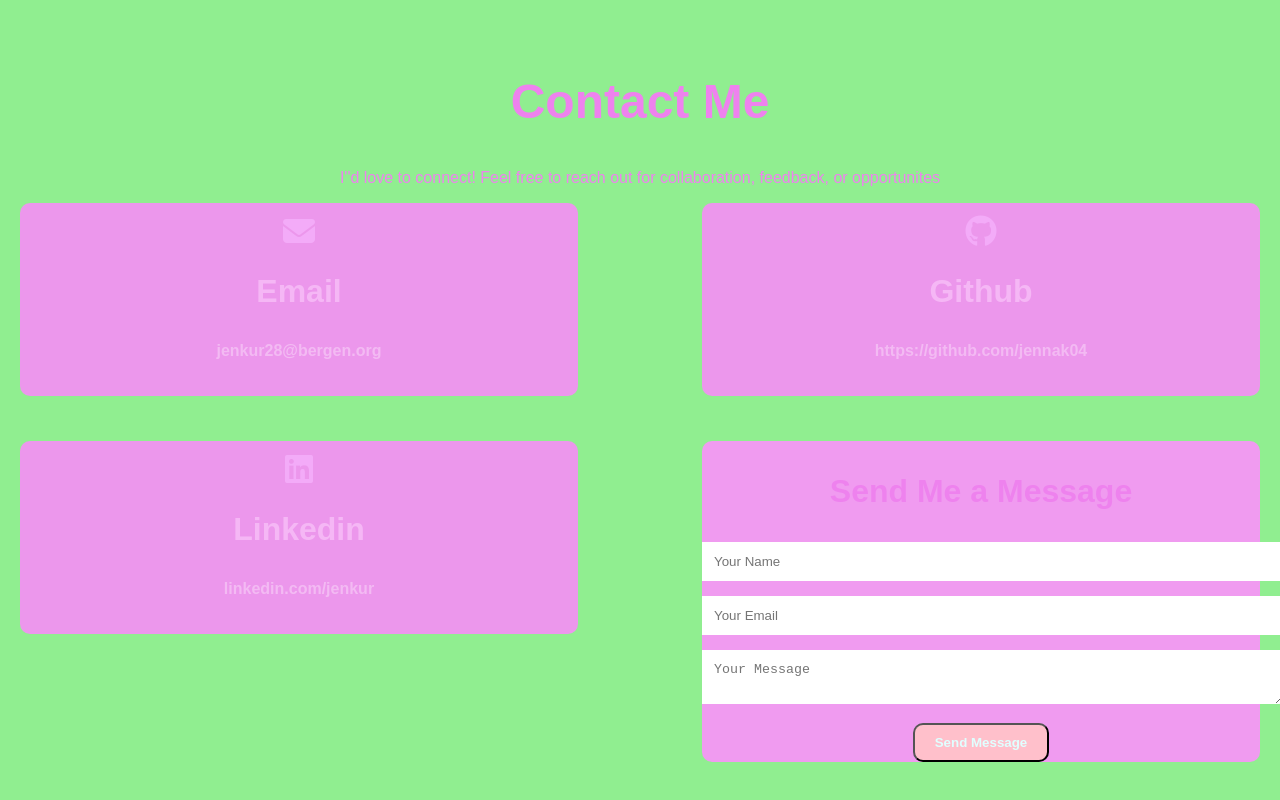
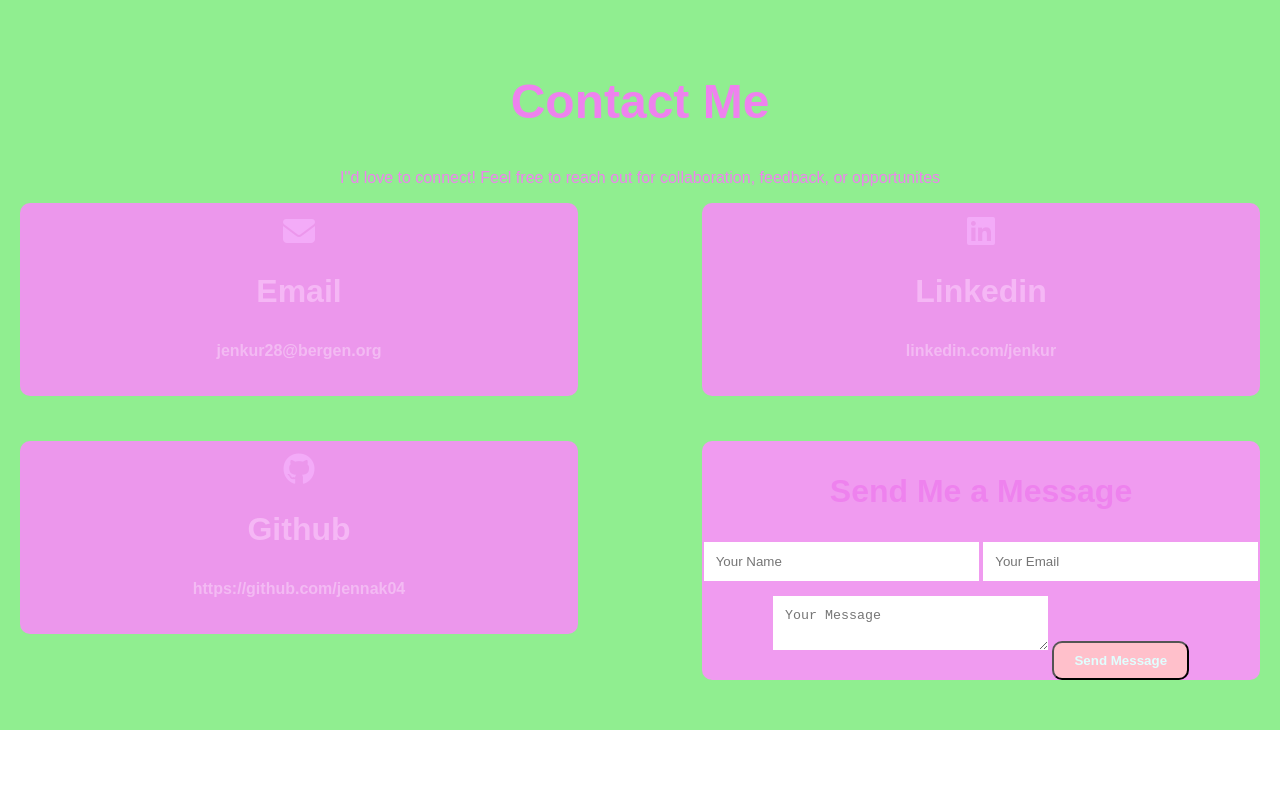
Before and after one commit to jennak04/portfolio, a plain HTML site: page index.html in a window 1280 px wide. Shown: the part 1832-2632 px from the top of the page. After the commit the page ends 2562 px from the top, so only its background shows below. Drawn offline with Linux system fonts and the light colour scheme.

Commit message:
landing page of website

```diff
--- a/index.html
+++ b/index.html
@@ -96,18 +96,18 @@
                     <p><a href="mailto:jenkur28@bergen.org">jenkur28@bergen.org</a></p>
                 </div>
             </div>
+    <div class="contact-info">
+                <div class="contact-item">
+                    <i class="fa-brands fa-linkedin fa-2xl" style="color: #f3abf8;"></i>
+                    <h3>Linkedin</h3>
+                    <p><a href="#">linkedin.com/jenkur</a></p>
+                </div>
+            </div>
             <div class="contact-info">
                 <div class="contact-item">
                     <i class="fa-brands fa-github fa-2xl" style="color: #f3abf8;"></i>
                     <h3>Github</h3>
                     <p><a href="https://github.com/jennak04">https://github.com/jennak04</a></p>
-                </div>
-            </div>
-            <div class="contact-info">
-                <div class="contact-item">
-                    <i class="fa-brands fa-linkedin fa-2xl" style="color: #f3abf8;"></i>
-                    <h3>Linkedin</h3>
-                    <p><a href="#">linkedin.com/jenkur</a></p>
                 </div>
             </div>
 
--- a/styles.css
+++ b/styles.css
@@ -129,7 +129,7 @@ p {
 }
 .contact-container {
     display: flex;
-    justify-content: space-between;
+    justify-content:space-between;
     gap: 30px;
     flex-wrap: wrap;
 }
@@ -160,7 +160,7 @@ p {
     border-radius: 10px;
 }
 .contact-form input, .contact-form textarea {
-    width: 100%;
+    width: 45%;
     padding: 12px;
     margin-bottom: 15px;
     border: none;
```
